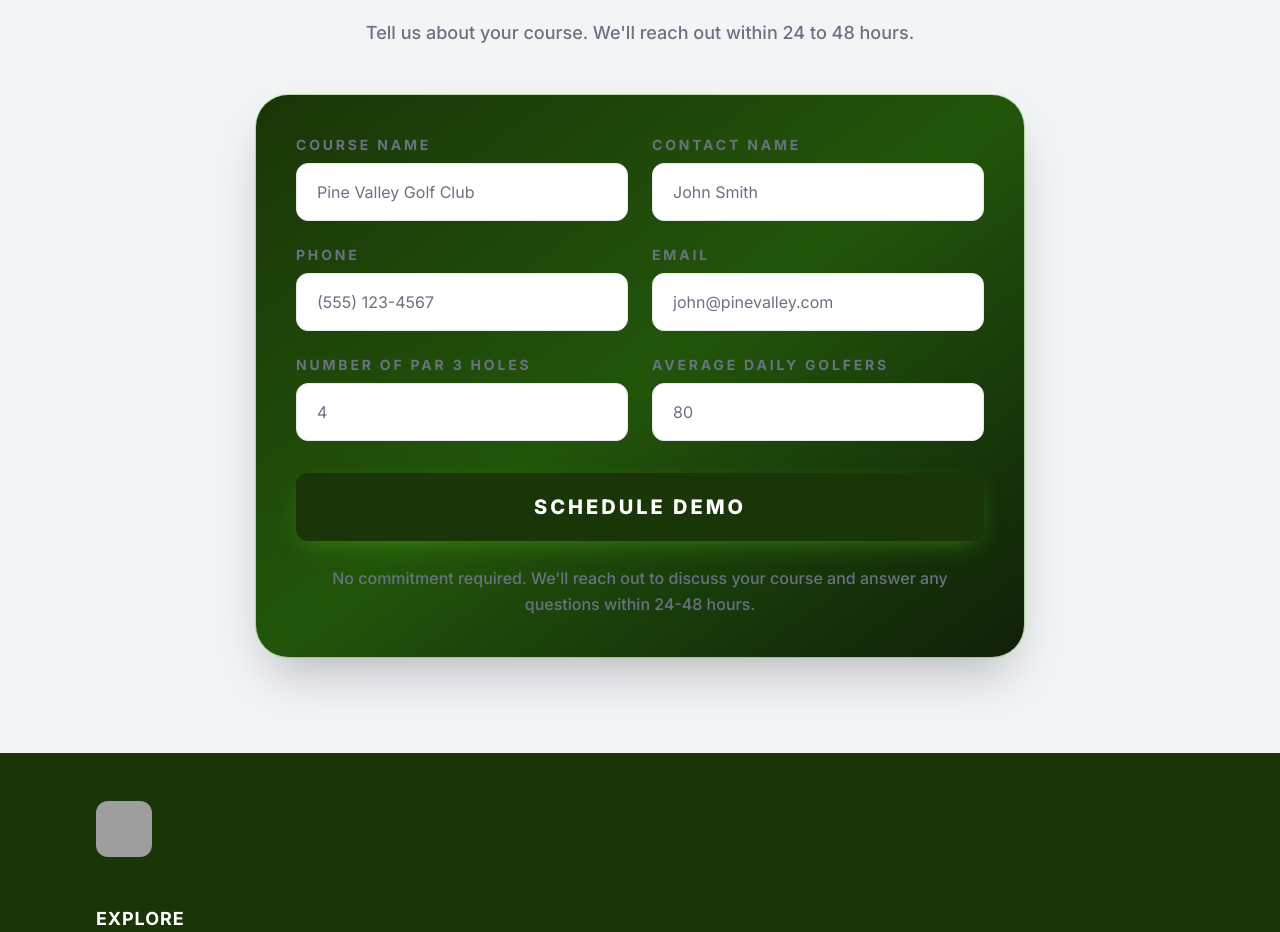
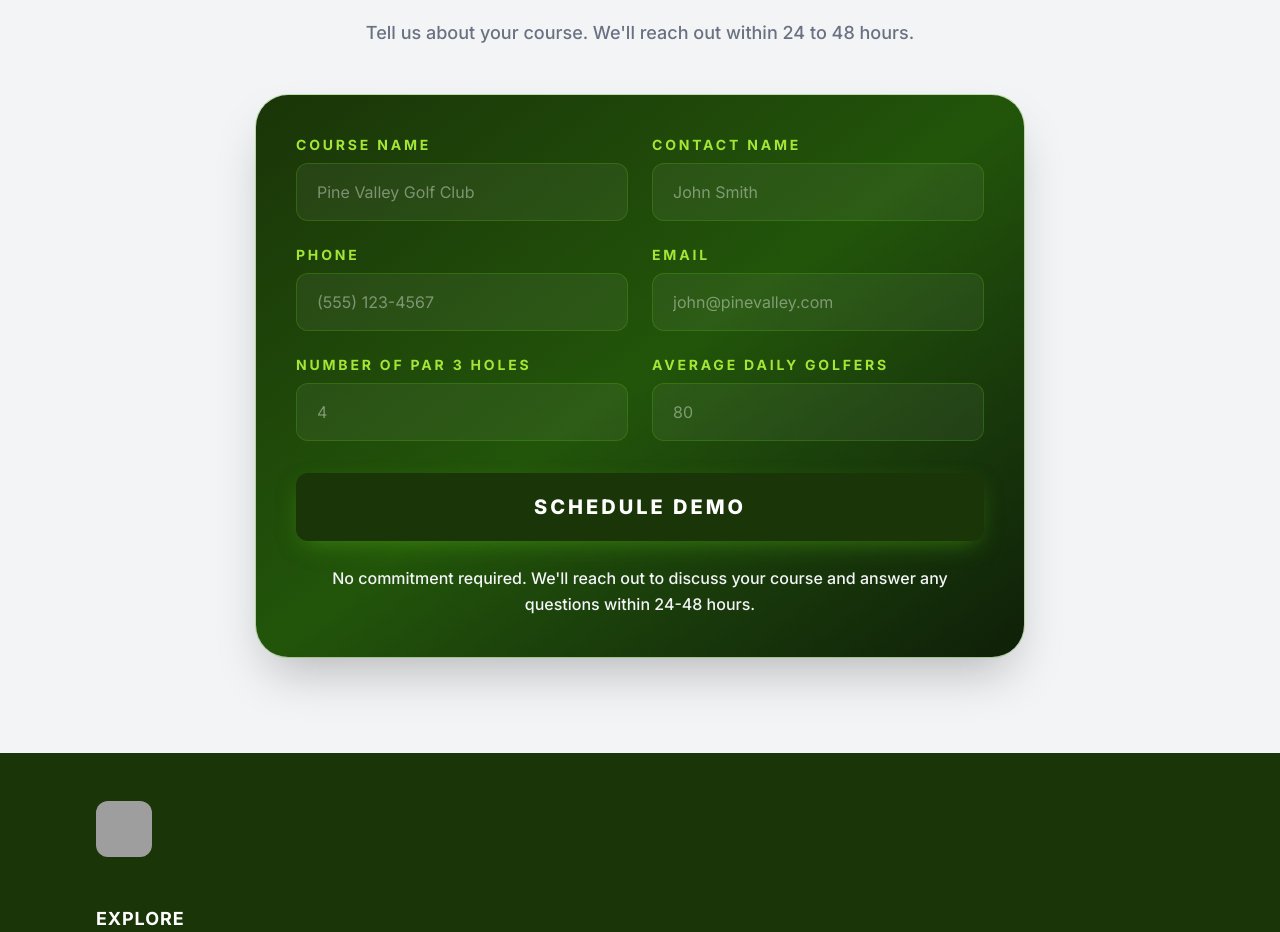
Before and after one commit to noorshanu/jackpotgolf, a Next.js app: page /courses in a window 1280 px wide. Shown: the part 6160-7092 px from the top of the page. Built offline with nearby package versions, Linux system fonts and the light colour scheme; grey boxes are pictures that could not be loaded.

Commit message:
Update DemoCourse.tsx

```diff
--- a/app/components/courses/DemoCourse.tsx
+++ b/app/components/courses/DemoCourse.tsx
@@ -21,10 +21,10 @@ const INITIAL_STATE: FormState = {
 };
 
 const FIELD_CLASS =
-  "w-full rounded-xl bg-white border border-gray-200 px-5 py-4 text-base text-gray-500 placeholder:text-gray-500 outline-none transition-all duration-200 focus:border-gray-300 focus:bg-white/10 focus:ring-2 focus:ring-gray-300";
+  "w-full rounded-xl bg-white/5 border border-[#4fad11]/30 px-5 py-4 text-base text-white placeholder:text-white/40 outline-none transition-all duration-200 focus:border-[#a3e635] focus:bg-white/10 focus:ring-2 focus:ring-[#4fad11]/30";
 
 const LABEL_CLASS =
-  "text-xs sm:text-sm font-bold tracking-[0.2em] text-gray-500 uppercase";
+  "text-xs sm:text-sm font-bold tracking-[0.2em]  uppercase text-[#a3e635]";
 
 export default function DemoCourse() {
   const [form, setForm] = useState<FormState>(INITIAL_STATE);
@@ -176,7 +176,7 @@ export default function DemoCourse() {
             </button>
 
             {/* Footer Note */}
-                <p className="text-center text-sm sm:text-base text-gray-500 font-medium leading-relaxed">
+                <p className="text-center text-sm sm:text-base text-gray-100 font-medium leading-relaxed">
                 No commitment required. We&apos;ll reach out to discuss your
                 course and answer any questions within 24-48 hours.
             </p>
```
